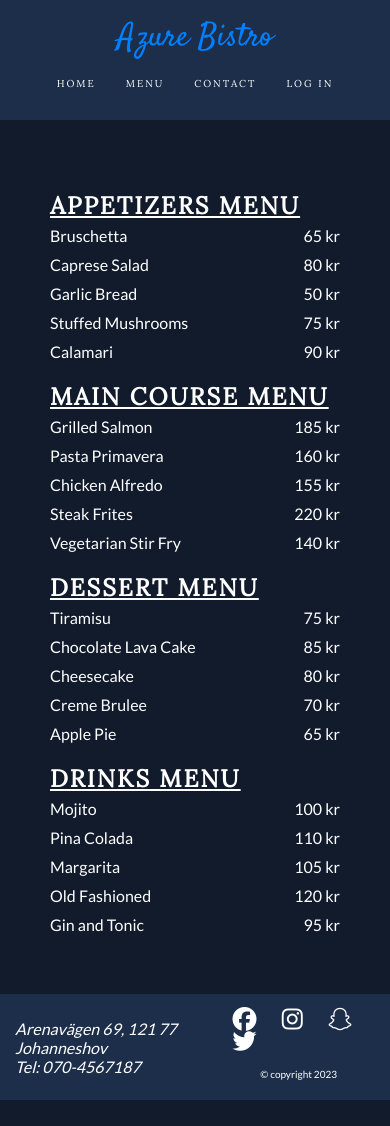
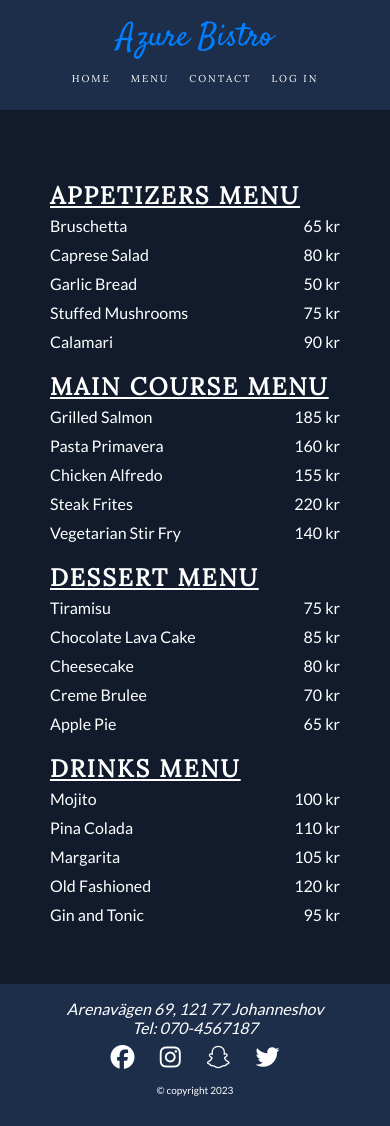
Before and after one commit to Julius-88/azure-bistro, a Django app: page /menu/ in a window 390 px wide. Before the commit the page ends 1100 px from the top, so only its background shows below. Run offline with Django 3.2, Linux system fonts and the light colour scheme; some libraries are stand-ins or nearby versions.

Commit message:
Add responsive styling to footer

```diff
--- a/static/css/global.css
+++ b/static/css/global.css
@@ -262,6 +262,22 @@ footer {
 
 /* ---------------------Media Queries----------------------------------- */
 
+@media screen and (max-width: 480px) {
+    footer {
+        flex-direction: column;
+    }
+
+    .footer-right,
+    .footer-middle {
+        text-align: center;
+        margin-bottom: 10px;
+    }
+
+    .navbar li {
+        margin: 10px;
+    }
+}
+
 @media screen and (max-width: 950px) {
     .navbar {
         display: flex;
--- a/templates/base.html
+++ b/templates/base.html
@@ -33,7 +33,8 @@
             <div>
                 <ul>
                     <li><a href="{% url 'home' %}" class="font-lora">Home</a></li>
-                    <li class="dropdown"><a href="{% url 'menu' %}" class="font-lora">Menu</a>
+                    <li class="dropdown">
+                        <a href="{% url 'menu' %}" class="font-lora">Menu</a>
                         <div class="dropdown-content">
                             <a href="{% url 'menu' %}#appetizers" class="font-lora">Appetizers</a>
                             <a href="{% url 'menu' %}#main-courses" class="font-lora">Main Courses</a>
```
